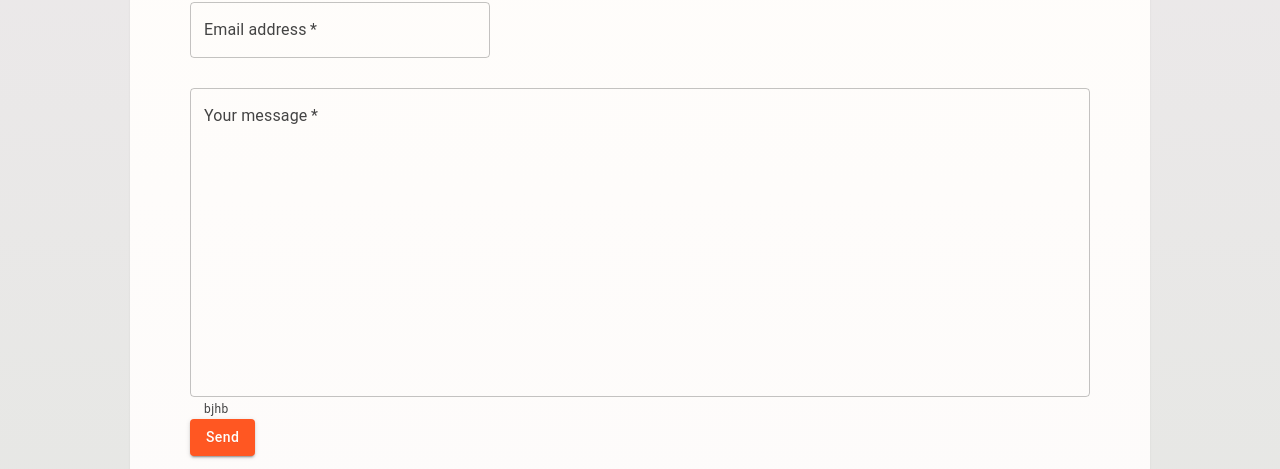
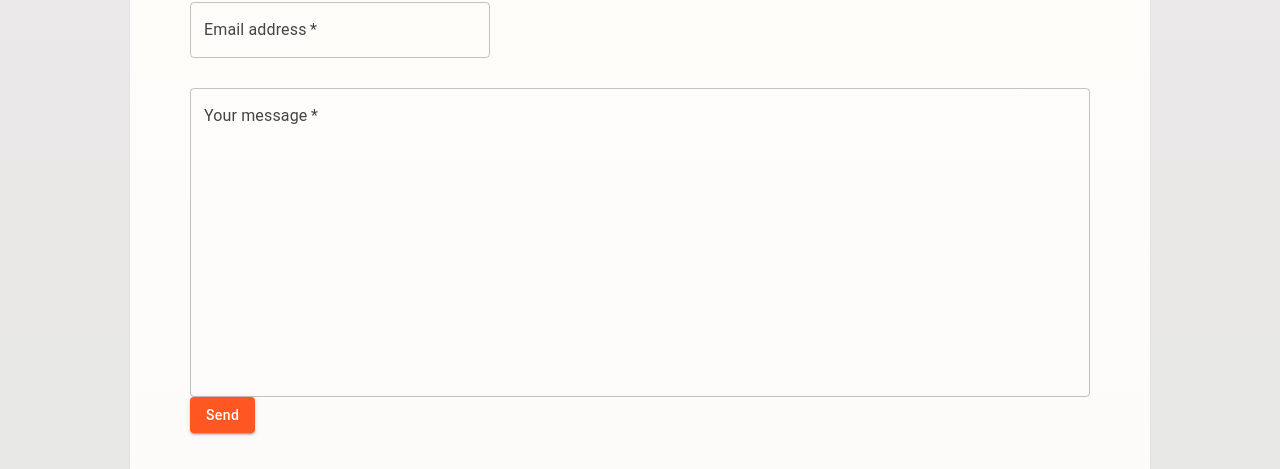
Before and after one commit to M-Valentino/M-Valentino_Node, a Next.js app: page /contact in a window 1280 px wide. Shown: the part 228-697 px from the top of the page. Built offline with nearby package versions, Linux system fonts and the light colour scheme.

Commit message:
added helper messages and improved validations

```diff
--- a/src/pages/contact.jsx
+++ b/src/pages/contact.jsx
@@ -6,6 +6,7 @@ import { Button, TextField } from "@mui/material";
 import {
   checkEmailInvalid,
   checkEmailTooLong,
+  checkMessageInvalid,
   checkMessageTooLong,
 } from "@/utils/validations";
 export default function Contact() {
@@ -14,6 +15,7 @@ export default function Contact() {
   const [emailTooLong, setEmailTooLong] = useState(false);
   const [emailInvalid, setEmailInvalid] = useState(false);
   const [messageTooLong, setMessageTooLong] = useState(false);
+  const [messageInvalid, setMessageInvalid] = useState(false);
   const sendValue = () => {
     if (checkEmailTooLong(emailRef.current.value)) {
       setEmailTooLong(() => true);
@@ -30,7 +32,34 @@ export default function Contact() {
     } else {
       setMessageTooLong(() => false);
     }
+    if (checkMessageInvalid(messageRef.current.value)) {
+      setMessageInvalid(() => true);
+    } else {
+      setMessageInvalid(() => false);
+    }
     console.log(messageRef.current.value);
+  };
+
+  const getEmailHelperText = () => {
+    if (emailInvalid && emailTooLong) {
+      return "What are you doing?";
+    } else if (emailInvalid) {
+      return "Please enter a valid email.";
+    } else if (emailTooLong) {
+      return "Your email is too long.";
+    }
+    return "";
+  };
+
+  const getMessageHelperText = () => {
+    if (messageInvalid && messageTooLong) {
+      return "Message contains invalid character(s). Please limit your message to 1280 characters.";
+    } else if (messageInvalid) {
+      return "Message contains invalid character(s).";
+    } else if (messageTooLong) {
+      return "Please limit your message to 1280 characters.";
+    }
+    return "";
   };
 
   return (
@@ -46,20 +75,20 @@ export default function Contact() {
             id="email"
             label="Email address"
             variant="outlined"
-            helperText=""
+            helperText={getEmailHelperText()}
             style={{ marginTop: 20, maxWidth: 300 }}
           />
           <TextField
             fullWidth
             required
             inputRef={messageRef}
-            error={messageTooLong}
+            error={messageTooLong || messageInvalid}
             id="standard-textarea"
             label="Your message"
             multiline
             rows={12}
             variant="outlined"
-            helperText="bjhb"
+            helperText={getMessageHelperText()}
             style={{ marginTop: 30 }}
           />
           <Button
--- a/src/utils/validations.js
+++ b/src/utils/validations.js
@@ -1,20 +1,31 @@
 export const checkEmailInvalid = (email) => {
-  if (email.match(/^\S+@\S+\.\S+$/)) {
+  if (email.match(/^[\w-\.]+@([\w-]+\.)+[\w-]{1,4}$/g)) {
     return false;
   }
   return true;
-}
+};
 
 export const checkEmailTooLong = (email) => {
-  if (email.length > 42) {
+  if (email.length > 40) {
     return true;
   }
   return false;
-}
+};
+
+export const checkMessageInvalid = (message) => {
+  /**
+   * This also checks if '{' and '}' aren't there which maybe can
+   * mitigate possible code injections.
+   */
+  if (message.match(/^[a-z0-9!"#$%&'()*+,.\/:;<=>?@\[\] ^_`|~-]*$/i)) {
+    return false;
+  }
+  return true;
+};
 
 export const checkMessageTooLong = (message) => {
   if (message.length > 1280) {
     return true;
   }
   return false;
-}
+};
```
